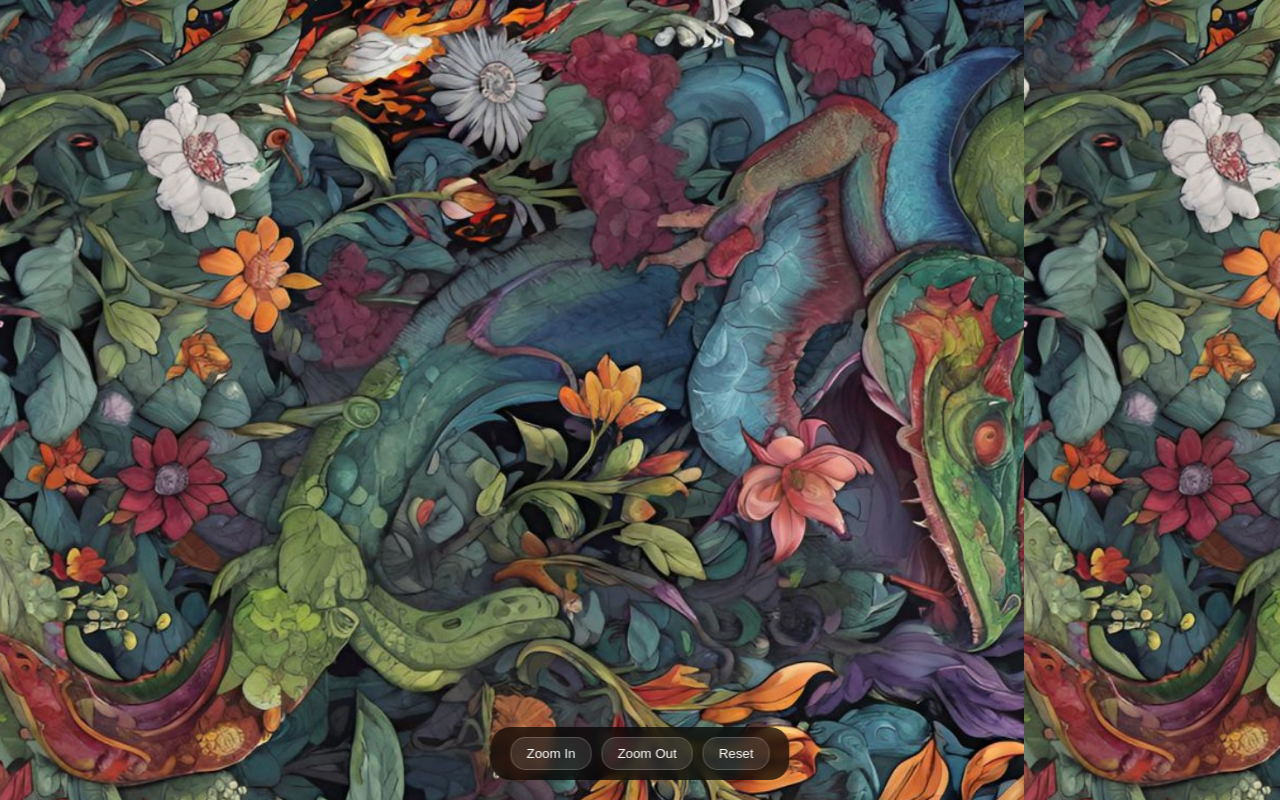
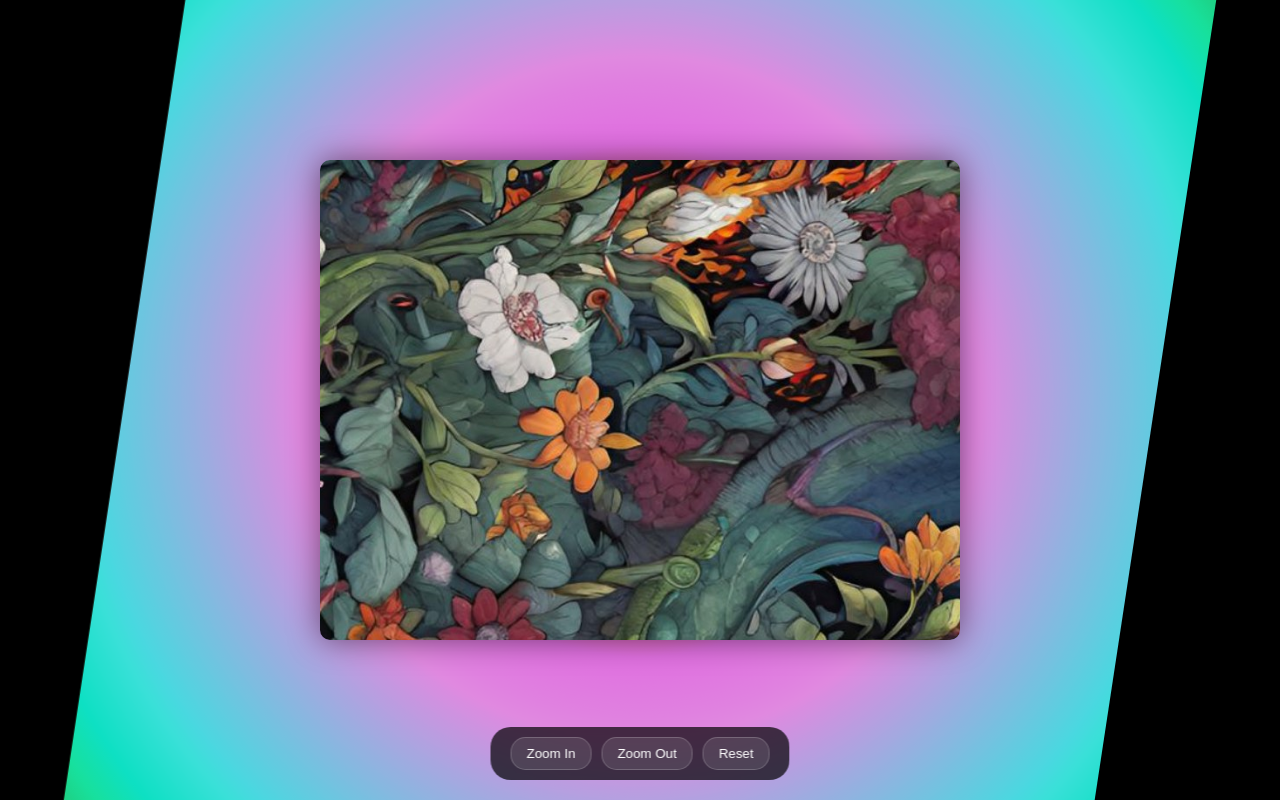
Before and after one commit to ultrafish22L/psycheview, a React (Vite) app: page / in a window 1280 px wide. Built offline with nearby package versions, Linux system fonts and the light colour scheme.

Commit message:
Add window effect and enhance psychedelic background

```diff
--- a/src/App.jsx
+++ b/src/App.jsx
@@ -19,19 +19,42 @@ const Container = styled.div`
     left: 0;
     right: 0;
     bottom: 0;
-    background: radial-gradient(circle at center,
-      rgba(128, 0, 128, 0.2) 0%,
-      rgba(0, 128, 128, 0.2) 50%,
-      rgba(128, 0, 0, 0.2) 100%);
+    background:
+      radial-gradient(circle at center,
+        rgba(255, 0, 255, 0.8) 0%,
+        rgba(0, 255, 255, 0.8) 33%,
+        rgba(255, 255, 0, 0.8) 66%,
+        rgba(255, 0, 128, 0.8) 100%),
+      linear-gradient(45deg,
+        rgba(128, 0, 255, 0.4) 0%,
+        rgba(255, 0, 128, 0.4) 100%);
     pointer-events: none;
     animation: gradientSpin 20s linear infinite;
   }
 
   @keyframes gradientSpin {
-    0% { transform: rotate(0deg) scale(1); }
-    50% { transform: rotate(180deg) scale(1.5); }
-    100% { transform: rotate(360deg) scale(1); }
+    0% {
+      transform: rotate(0deg) scale(1);
+      filter: hue-rotate(0deg);
     }
+    50% {
+      transform: rotate(180deg) scale(1.5);
+      filter: hue-rotate(180deg);
+    }
+    100% {
+      transform: rotate(360deg) scale(1);
+      filter: hue-rotate(360deg);
+    }
+  }
+`
+
+const ViewWindow = styled.div`
+  width: 80vmin;
+  height: 60vmin;
+  position: relative;
+  overflow: hidden;
+  border-radius: 10px;
+  box-shadow: 0 0 30px rgba(0, 0, 0, 0.5);
 `
 
 const Controls = styled.div`
@@ -136,6 +159,7 @@ function App() {
         Use mouse wheel to zoom • Click and drag to pan • Explore beyond the edges
       </Instructions>
 
+      <ViewWindow>
         <InfiniteCanvas
           initialImage="/psychedelic-flora.jpg"
           scale={scale}
@@ -143,6 +167,7 @@ function App() {
           onScaleChange={setScale}
           onPositionChange={setPosition}
         />
+      </ViewWindow>
 
       <Controls>
         <Button onClick={handleZoomIn}>Zoom In</Button>
--- a/src/components/InfiniteCanvas.jsx
+++ b/src/components/InfiniteCanvas.jsx
@@ -6,6 +6,9 @@ const Canvas = styled.div`
   height: 100%;
   position: relative;
   overflow: hidden;
+  display: flex;
+  justify-content: center;
+  align-items: center;
 `;
 
 const TileContainer = styled.div`
```
Lines whose indentation alone changed are shown as unchanged.
